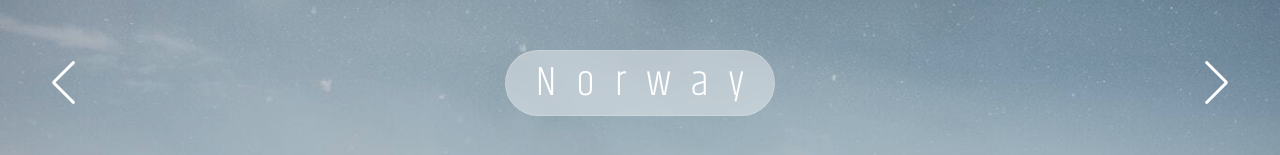
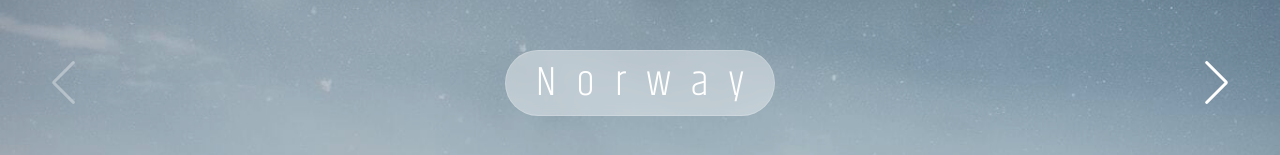
Before and after one commit to Ludo-odec/testitestatestouille, a Vue app: page /Home in a window 1280 px wide. Shown: the part 317-472 px from the top of the page. Built offline with nearby package versions, Linux system fonts and the light colour scheme; grey boxes are pictures that could not be loaded.

Commit message:
Update Home.vue

```diff
--- a/src/views/Home.vue
+++ b/src/views/Home.vue
@@ -4,7 +4,6 @@
     <swiper
       class="carousel carousel--horizontal"
       :slides-per-view="1"
-      loop
       navigation
     >
       <swiper-slide class="carousel carousel__slides">
```
